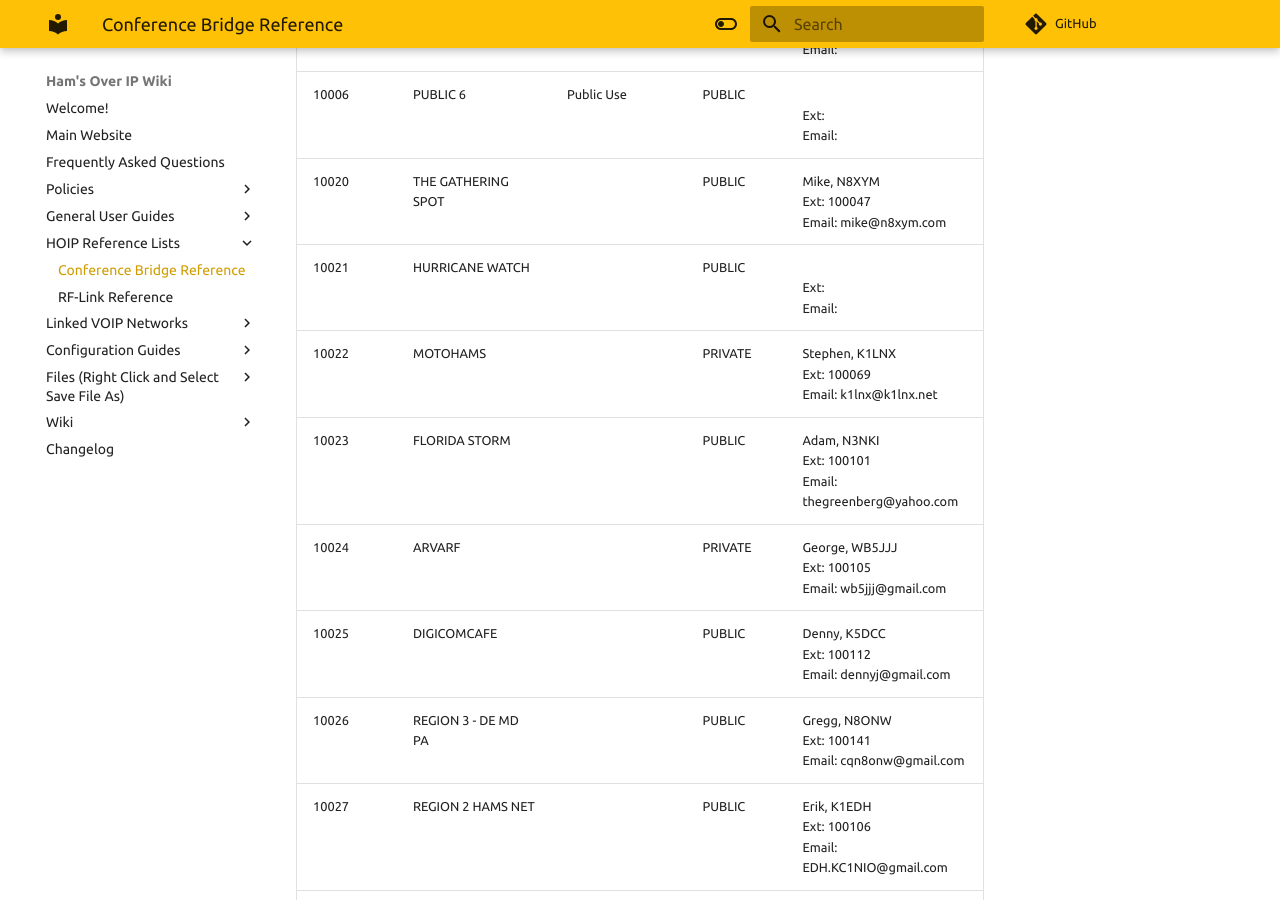
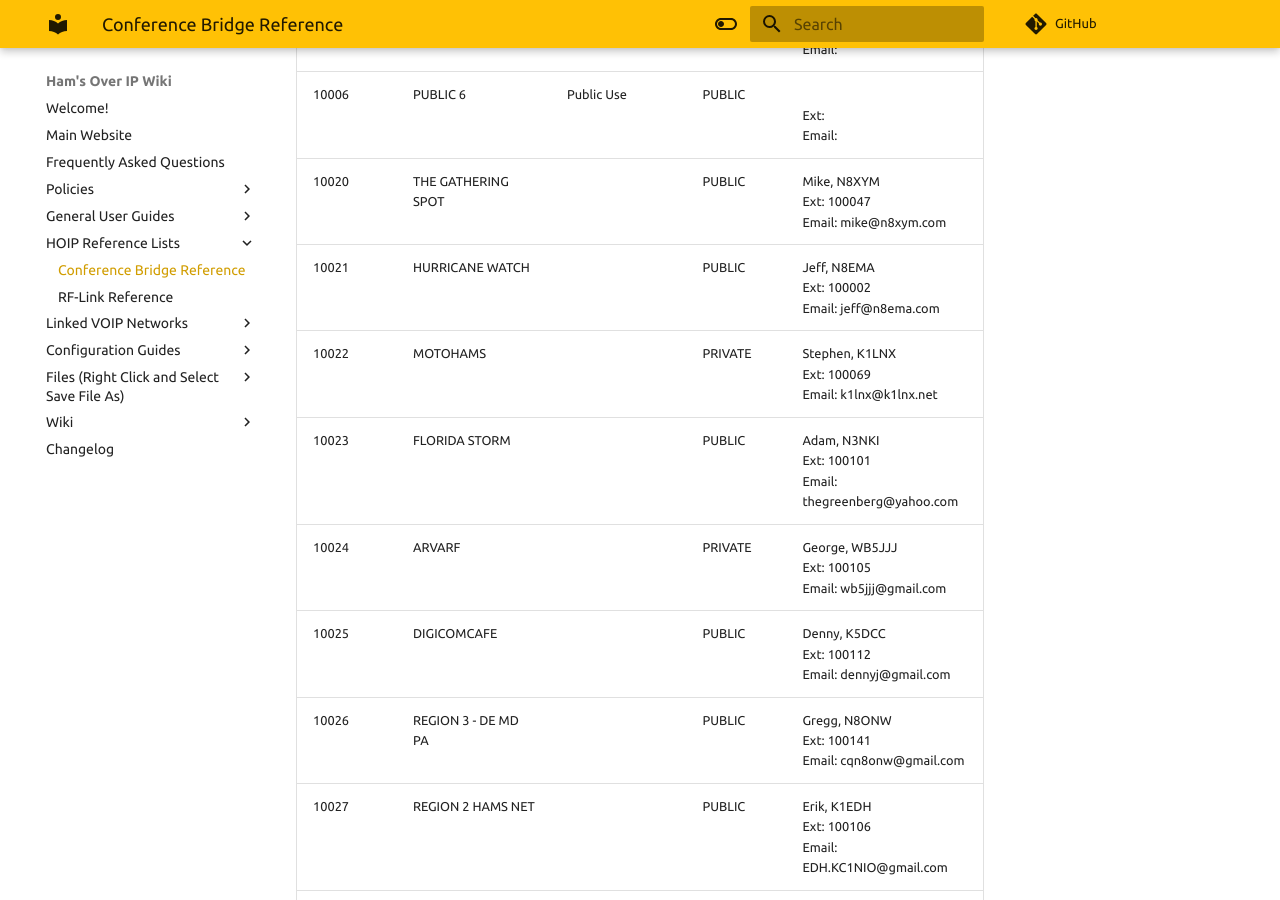
Before and after one commit to hamsoverip/wiki, an MkDocs documentation site: the page built from docs/other/conference-bridge-list.md, in a window 1280 px wide and 900 px high, scrolled down 1253 px. Built offline with MkDocs 1.6.1 and Material for MkDocs 9.7.7, drawn with Linux system fonts in a browser that asks for light colours; comment, search, counter and statistics services are not loaded.

```diff
--- a/docs/other/conference-bridge-list.md
+++ b/docs/other/conference-bridge-list.md
@@ -24,7 +24,7 @@ Conference Owners/Admins: We need your help in keeping this list up to date. You
 | 10005 | PUBLIC 5 |Public Use | PUBLIC | </br>Ext: </br>Email:  |
 | 10006 | PUBLIC 6 |Public Use | PUBLIC | </br>Ext: </br>Email:  |
 | 10020 | THE GATHERING SPOT | | PUBLIC | Mike, N8XYM</br>Ext: 100047</br>Email: mike@n8xym.com |
-| 10021 | HURRICANE WATCH | | PUBLIC | </br>Ext: </br>Email:  |
+| 10021 | HURRICANE WATCH | | PUBLIC | Jeff, N8EMA</br>Ext: 100002</br>Email: jeff@n8ema.com |
 | 10022 | MOTOHAMS | | PRIVATE | Stephen, K1LNX</br>Ext: 100069</br>Email: k1lnx@k1lnx.net |
 | 10023 | FLORIDA STORM | | PUBLIC | Adam, N3NKI</br>Ext: 100101</br>Email: thegreenberg@yahoo.com |
 | 10024 | ARVARF | | PRIVATE | George, WB5JJJ</br>Ext: 100105</br>Email: wb5jjj@gmail.com |
```
